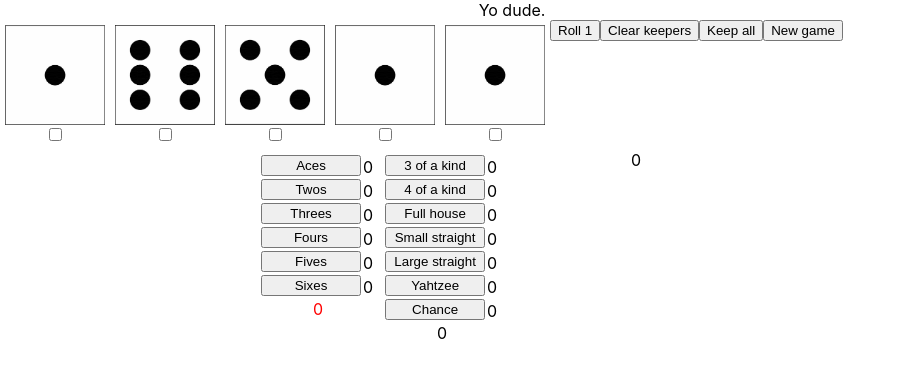
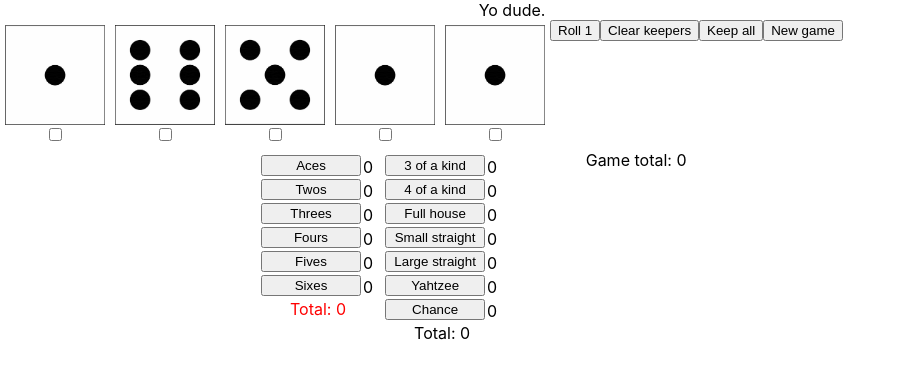
Before and after one commit to drsaaron/yahtzee-react, a React (Create React App) app: page / in a window 1280 px wide. Shown: the top 378 px of the page, without its empty margins (0-901 px from the left). Built offline with nearby package versions, Linux system fonts and the light colour scheme.

Commit message:
improve totla labels

```diff
--- a/package.json
+++ b/package.json
@@ -1,6 +1,6 @@
 {
   "name": "yahtzee-react",
-  "version": "1.0.1-RELEASE",
+  "version": "1.0.2-RELEASE",
   "private": true,
   "dependencies": {
     "@testing-library/jest-dom": "^5.11.4",
--- a/src/components/ScoreCard.jsx
+++ b/src/components/ScoreCard.jsx
@@ -29,7 +29,7 @@ const ScoreCard = (props) => {
 	<div className="scoreCard">
 	    <ScoreCardPanel id='upperScoreCard' scores={upperPanelScores} dice={props.dice} scoreCard={props.scoreCard} total={props.scoreCard.upperPanelTotal} includeBonus={true} />
 	    <ScoreCardPanel id='lowerScoreCard' scores={lowerPanelScores} dice={props.dice} scoreCard={props.scoreCard} total={props.scoreCard.lowerPanelTotal} includeBonus={false} />
-	    <div id="totalScore">{props.scoreCard.total}</div>
+	    <div id="totalScore">Game total: {props.scoreCard.total}</div>
 	</div>
     );
 }
--- a/src/components/ScoreCardPanel.jsx
+++ b/src/components/ScoreCardPanel.jsx
@@ -26,7 +26,7 @@ export default class ScoreCardPanel extends Component {
         return (
 	    <div className='scoreCardPanel'>
 		{rows.map(s => <ScoreCardPanelRow key={s.key} label={s.label} scoreType={s.key} dice={this.props.dice} scoreCard={this.props.scoreCard} />)}
-		<div className={this.getClassNames()}>{this.props.total}</div>
+		<div className={this.getClassNames()}>Total: {this.props.total}</div>
 	    </div>
         );
     }
```
Also changed, not shown: 1 other file (tests, documents, lock files or other folders).
